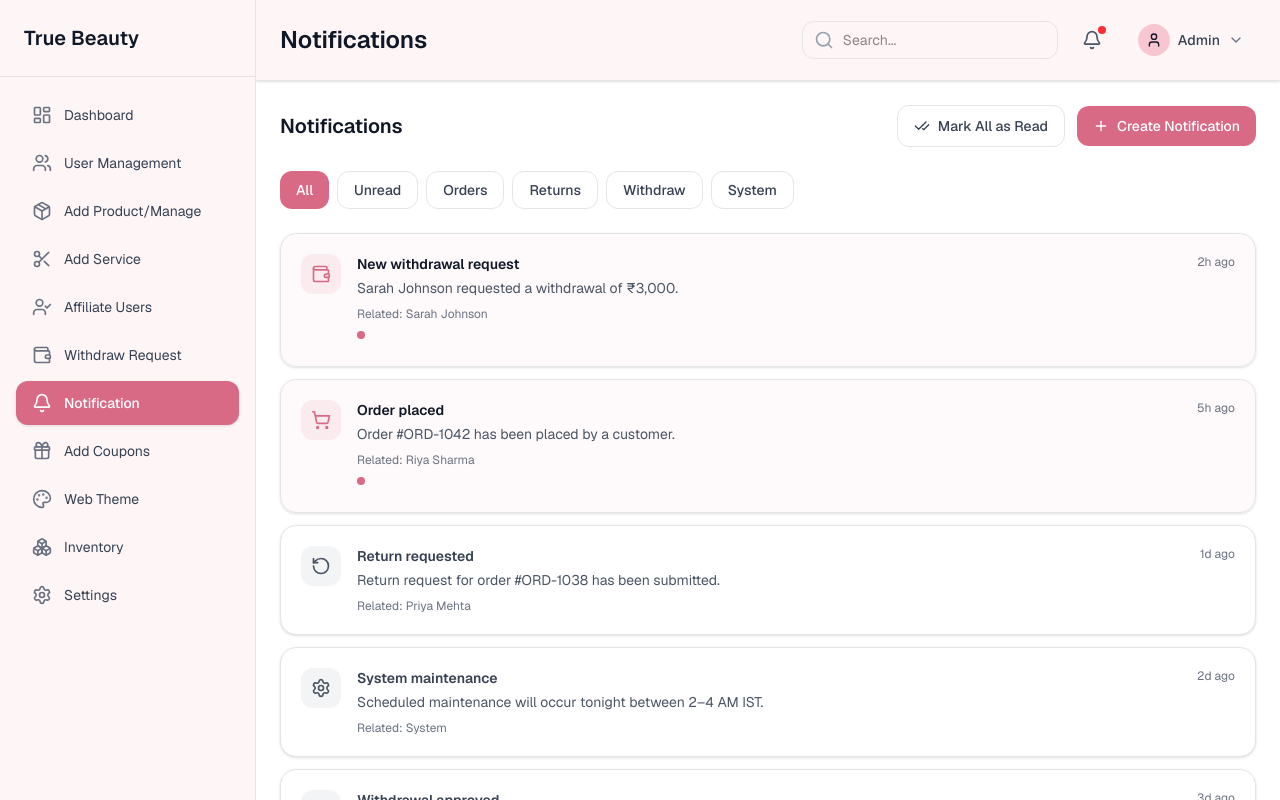
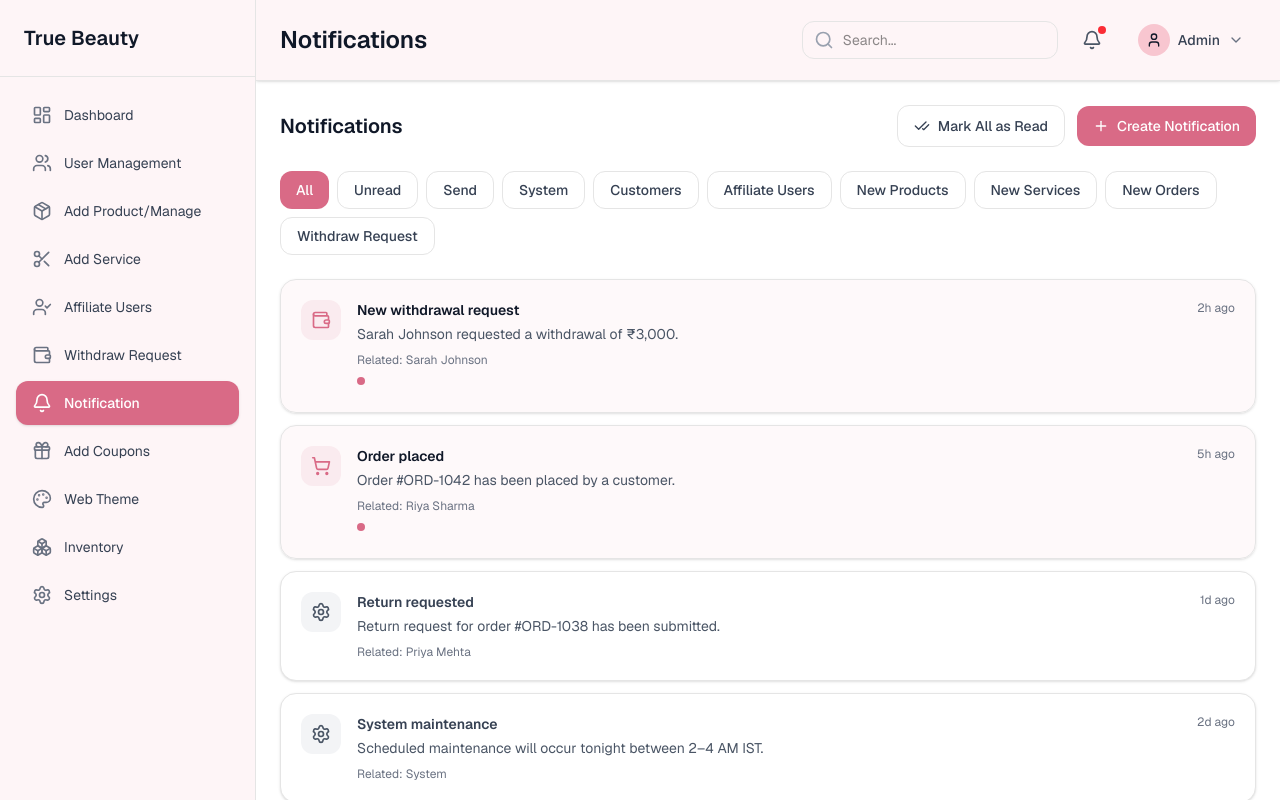
Before and after one commit to ZoyaAnsari19/true-beauty-admin-panel, a Next.js app: page /notifications in a window 1280 px wide. Built offline with nearby package versions, Linux system fonts and the light colour scheme.

Commit message:
Enhance notifications functionality: Update notification categories and target roles, add new filter options, and improve notification data structure to support admin-sent notifications. This refactor improves clarity and expands the notification system's capabilities.

```diff
--- a/app/notifications/page.tsx
+++ b/app/notifications/page.tsx
@@ -7,9 +7,12 @@ import {
   CheckCheck,
   Plus,
   ShoppingCart,
-  RotateCcw,
   Wallet,
   Settings,
+  Users,
+  UserCheck,
+  Package,
+  Scissors,
   type LucideIcon,
 } from "lucide-react";
 import { Drawer } from "@/components/ui/Drawer";
@@ -17,42 +20,54 @@ import { useNotifications } from "@/lib/notifications-context";
 import type { Notification, NotificationCategory, TargetRole } from "@/lib/notifications-data";
 
 const CATEGORY_ICONS: Record<NotificationCategory, LucideIcon> = {
-  orders: ShoppingCart,
-  returns: RotateCcw,
-  withdraw: Wallet,
   system: Settings,
+  customers: Users,
+  affiliate_users: UserCheck,
+  new_products: Package,
+  new_services: Scissors,
+  new_orders: ShoppingCart,
+  withdraw_request: Wallet,
 };
 
 const CATEGORY_LABELS: Record<NotificationCategory, string> = {
-  orders: "Orders",
-  returns: "Returns",
-  withdraw: "Withdraw",
   system: "System",
+  customers: "Customers",
+  affiliate_users: "Affiliate Users",
+  new_products: "New Products",
+  new_services: "New Services",
+  new_orders: "New Orders",
+  withdraw_request: "Withdraw Request",
 };
 
 const TARGET_ROLE_OPTIONS: { value: TargetRole; label: string }[] = [
   { value: "all", label: "All" },
-  { value: "customer", label: "Customer" },
-  { value: "seller", label: "Seller" },
-  { value: "affiliate", label: "Affiliate" },
+  { value: "customers", label: "Customers" },
+  { value: "affiliate_users", label: "Affiliate Users" },
 ];
 
 const CATEGORY_OPTIONS: { value: NotificationCategory; label: string }[] = [
-  { value: "orders", label: "Orders" },
-  { value: "returns", label: "Returns" },
-  { value: "withdraw", label: "Withdraw" },
   { value: "system", label: "System" },
+  { value: "customers", label: "Customers" },
+  { value: "affiliate_users", label: "Affiliate Users" },
+  { value: "new_products", label: "New Products" },
+  { value: "new_services", label: "New Services" },
+  { value: "new_orders", label: "New Orders" },
+  { value: "withdraw_request", label: "Withdraw Request" },
 ];
 
-type FilterValue = "all" | "unread" | NotificationCategory;
+type FilterValue = "all" | "unread" | "send" | NotificationCategory;
 
 const FILTER_OPTIONS: { value: FilterValue; label: string }[] = [
   { value: "all", label: "All" },
   { value: "unread", label: "Unread" },
-  { value: "orders", label: "Orders" },
-  { value: "returns", label: "Returns" },
-  { value: "withdraw", label: "Withdraw" },
+  { value: "send", label: "Send" },
   { value: "system", label: "System" },
+  { value: "customers", label: "Customers" },
+  { value: "affiliate_users", label: "Affiliate Users" },
+  { value: "new_products", label: "New Products" },
+  { value: "new_services", label: "New Services" },
+  { value: "new_orders", label: "New Orders" },
+  { value: "withdraw_request", label: "Withdraw Request" },
 ];
 
 function formatTimestamp(iso: string): string {
--- a/lib/notifications-context.tsx
+++ b/lib/notifications-context.tsx
@@ -15,7 +15,7 @@ import {
   type TargetRole,
 } from "./notifications-data";
 
-type FilterValue = "all" | "unread" | NotificationCategory;
+type FilterValue = "all" | "unread" | "send" | NotificationCategory;
 
 interface NotificationsContextValue {
   notifications: Notification[];
@@ -63,10 +63,13 @@ export function NotificationsProvider({
       category: NotificationCategory;
     }) => {
       const iconMap: Record<NotificationCategory, NotificationCategory> = {
-        orders: "orders",
-        returns: "returns",
-        withdraw: "withdraw",
         system: "system",
+        customers: "customers",
+        affiliate_users: "affiliate_users",
+        new_products: "new_products",
+        new_services: "new_services",
+        new_orders: "new_orders",
+        withdraw_request: "withdraw_request",
       };
       const newNotif: Notification = {
         id: generateNotificationId(),
@@ -79,6 +82,7 @@ export function NotificationsProvider({
         category: payload.category,
         redirectLink: payload.redirectLink,
         targetRole: payload.targetRole,
+        sentByAdmin: true,
       };
       setNotifications((prev) => [newNotif, ...prev]);
     },
@@ -90,6 +94,8 @@ export function NotificationsProvider({
       let list = [...notifications];
       if (filter === "unread") {
         list = list.filter((n) => !n.read);
+      } else if (filter === "send") {
+        list = list.filter((n) => n.sentByAdmin === true);
       } else if (filter !== "all") {
         list = list.filter((n) => n.category === filter);
       }
--- a/lib/notifications-data.ts
+++ b/lib/notifications-data.ts
@@ -1,6 +1,13 @@
-export type NotificationCategory = "orders" | "returns" | "withdraw" | "system";
+export type NotificationCategory =
+  | "system"
+  | "customers"
+  | "affiliate_users"
+  | "new_products"
+  | "new_services"
+  | "new_orders"
+  | "withdraw_request";
 
-export type TargetRole = "all" | "customer" | "seller" | "affiliate";
+export type TargetRole = "all" | "customers" | "affiliate_users";
 
 export interface Notification {
   id: string;
@@ -13,6 +20,8 @@ export interface Notification {
   category: NotificationCategory;
   redirectLink?: string;
   targetRole?: TargetRole;
+  /** True when created by admin via "Create Notification" */
+  sentByAdmin?: boolean;
 }
 
 const now = new Date();
@@ -22,35 +31,35 @@ const oneDay = 24 * oneHour;
 export const MOCK_NOTIFICATIONS: Notification[] = [
   {
     id: "notif-1",
-    icon: "withdraw",
+    icon: "withdraw_request",
     title: "New withdrawal request",
     description: "Sarah Johnson requested a withdrawal of ₹3,000.",
     relatedUser: "Sarah Johnson",
     timestamp: new Date(now.getTime() - 2 * oneHour).toISOString(),
     read: false,
-    category: "withdraw",
+    category: "withdraw_request",
     redirectLink: "/withdraw-requests",
   },
   {
     id: "notif-2",
-    icon: "orders",
+    icon: "new_orders",
     title: "Order placed",
     description: "Order #ORD-1042 has been placed by a customer.",
     relatedUser: "Riya Sharma",
     timestamp: new Date(now.getTime() - 5 * oneHour).toISOString(),
     read: false,
-    category: "orders",
+    category: "new_orders",
     redirectLink: "/orders",
   },
   {
     id: "notif-3",
-    icon: "returns",
+    icon: "system",
     title: "Return requested",
     description: "Return request for order #ORD-1038 has been submitted.",
     relatedUser: "Priya Mehta",
     timestamp: new Date(now.getTime() - 1 * oneDay).toISOString(),
     read: true,
-    category: "returns",
+    category: "system",
     redirectLink: "/users",
   },
   {
@@ -65,13 +74,13 @@ export const MOCK_NOTIFICATIONS: Notification[] = [
   },
   {
     id: "notif-5",
-    icon: "withdraw",
+    icon: "withdraw_request",
     title: "Withdrawal approved",
     description: "Withdrawal wd-1 for Emma Williams has been processed.",
     relatedUser: "Emma Williams",
     timestamp: new Date(now.getTime() - 3 * oneDay).toISOString(),
     read: true,
-    category: "withdraw",
+    category: "withdraw_request",
     redirectLink: "/withdraw-requests",
   },
 ];
```
